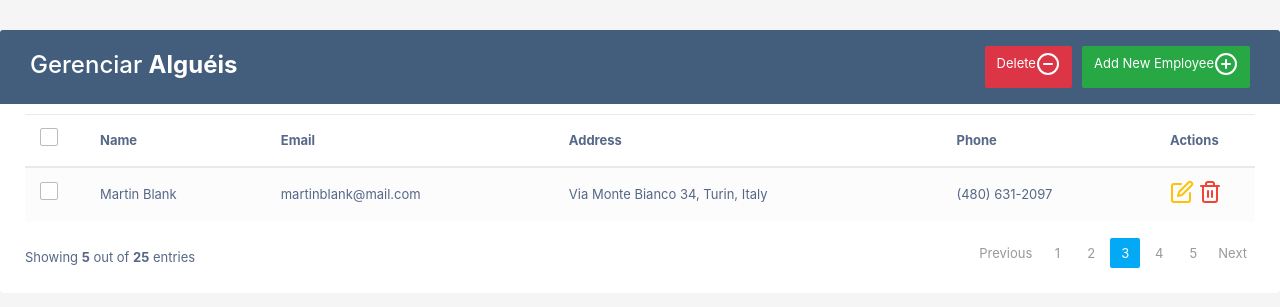
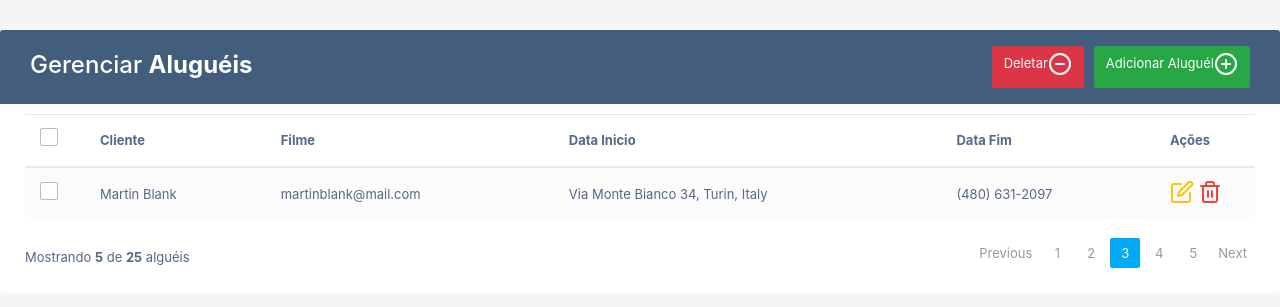
Before and after one commit to fabio2804/cine_familia, a Flask app: page /rents in a window 1280 px wide. Shown: the top 307 px of the page. Run offline with Flask 2, Linux system fonts and the light colour scheme; some libraries are stand-ins or nearby versions.

Commit message:
Textos ajustados

```diff
--- a/templates/rent.html
+++ b/templates/rent.html
@@ -14,11 +14,11 @@
 			<div class="table-title">
 				<div class="row">
 					<div class="col-sm-6">
-						<h2>Gerenciar <b>Alguéis</b></h2>
+						<h2>Gerenciar <b>Aluguéis</b></h2>
 					</div>
 					<div class="col-sm-6">
-						<a href="#addEmployeeModal" class="btn btn-success" data-toggle="modal"><span data-feather="plus-circle"></span> <span>Add New Employee</span></a>
-						<a href="#deleteEmployeeModal" class="btn btn-danger" data-toggle="modal"><span data-feather="minus-circle"></span> <span>Delete</span></a>
+						<a href="#addEmployeeModal" class="btn btn-success" data-toggle="modal"><span data-feather="plus-circle"></span> <span>Adicionar Aluguél</span></a>
+						<a href="#deleteEmployeeModal" class="btn btn-danger" data-toggle="modal"><span data-feather="minus-circle"></span> <span>Deletar</span></a>
 					</div>
 				</div>
 			</div>
@@ -31,11 +31,11 @@
 								<label for="selectAll"></label>
 							</span>
 						</th>
-						<th>Name</th>
-						<th>Email</th>
-						<th>Address</th>
-						<th>Phone</th>
-						<th>Actions</th>
+						<th>Cliente</th>
+						<th>Filme</th>
+						<th>Data Inicio</th>
+						<th>Data Fim</th>
+						<th>Ações</th>
 					</tr>
 				</thead>
 				<tbody>
@@ -58,7 +58,7 @@
 				</tbody>
 			</table>
 			<div class="clearfix">
-				<div class="hint-text">Showing <b>5</b> out of <b>25</b> entries</div>
+				<div class="hint-text">Mostrando <b>5</b> de <b>25</b> alguéis</div>
 				<ul class="pagination">
 					<li class="page-item disabled"><a href="#">Previous</a></li>
 					<li class="page-item"><a href="#" class="page-link">1</a></li>
@@ -78,30 +78,30 @@
 		<div class="modal-content">
 			<form>
 				<div class="modal-header">
-					<h4 class="modal-title">Add Employee</h4>
+					<h4 class="modal-title">Adcionar Aluguél</h4>
 					<button type="button" class="close" data-dismiss="modal" aria-hidden="true">&times;</button>
 				</div>
 				<div class="modal-body">
 					<div class="form-group">
-						<label>Name</label>
+						<label>Cliente</label>
 						<input type="text" class="form-control" required>
 					</div>
 					<div class="form-group">
-						<label>Email</label>
+						<label>Filme</label>
 						<input type="email" class="form-control" required>
 					</div>
 					<div class="form-group">
-						<label>Address</label>
+						<label>Data Inicio</label>
 						<textarea class="form-control" required></textarea>
 					</div>
 					<div class="form-group">
-						<label>Phone</label>
+						<label>Data Fim</label>
 						<input type="text" class="form-control" required>
 					</div>
 				</div>
 				<div class="modal-footer">
-					<input type="button" class="btn btn-default" data-dismiss="modal" value="Cancel">
-					<input type="submit" class="btn btn-success" value="Add">
+					<input type="button" class="btn btn-default" data-dismiss="modal" value="Cancelar">
+					<input type="submit" class="btn btn-success" value="Adicionar">
 				</div>
 			</form>
 		</div>
@@ -113,30 +113,30 @@
 		<div class="modal-content">
 			<form>
 				<div class="modal-header">
-					<h4 class="modal-title">Edit Employee</h4>
+					<h4 class="modal-title">Editar Alguél</h4>
 					<button type="button" class="close" data-dismiss="modal" aria-hidden="true">&times;</button>
 				</div>
 				<div class="modal-body">
 					<div class="form-group">
-						<label>Name</label>
+						<label>Cliente</label>
 						<input type="text" class="form-control" required>
 					</div>
 					<div class="form-group">
-						<label>Email</label>
+						<label>Filme</label>
 						<input type="email" class="form-control" required>
 					</div>
 					<div class="form-group">
-						<label>Address</label>
+						<label>Data Inicio</label>
 						<textarea class="form-control" required></textarea>
 					</div>
 					<div class="form-group">
-						<label>Phone</label>
+						<label>Data Fim</label>
 						<input type="text" class="form-control" required>
 					</div>
 				</div>
 				<div class="modal-footer">
-					<input type="button" class="btn btn-default" data-dismiss="modal" value="Cancel">
-					<input type="submit" class="btn btn-info" value="Save">
+					<input type="button" class="btn btn-default" data-dismiss="modal" value="Cancelar">
+					<input type="submit" class="btn btn-info" value="Salvar">
 				</div>
 			</form>
 		</div>
@@ -148,16 +148,16 @@
 		<div class="modal-content">
 			<form>
 				<div class="modal-header">
-					<h4 class="modal-title">Delete Employee</h4>
+					<h4 class="modal-title">Deletar Aluguél</h4>
 					<button type="button" class="close" data-dismiss="modal" aria-hidden="true">&times;</button>
 				</div>
 				<div class="modal-body">
-					<p>Are you sure you want to delete these Records?</p>
-					<p class="text-warning"><small>This action cannot be undone.</small></p>
+					<p>Tem certeza que seja deletar?</p>
+					<p class="text-warning"><small>Esta ação não pode ser desfeita.</small></p>
 				</div>
 				<div class="modal-footer">
-					<input type="button" class="btn btn-default" data-dismiss="modal" value="Cancel">
-					<input type="submit" class="btn btn-danger" value="Delete">
+					<input type="button" class="btn btn-default" data-dismiss="modal" value="Cancelar">
+					<input type="submit" class="btn btn-danger" value="Deletar">
 				</div>
 			</form>
 		</div>
```
Also changed, not shown: templates/actor.html (+24 -34 lines), templates/home.html (+14 -2 lines).
